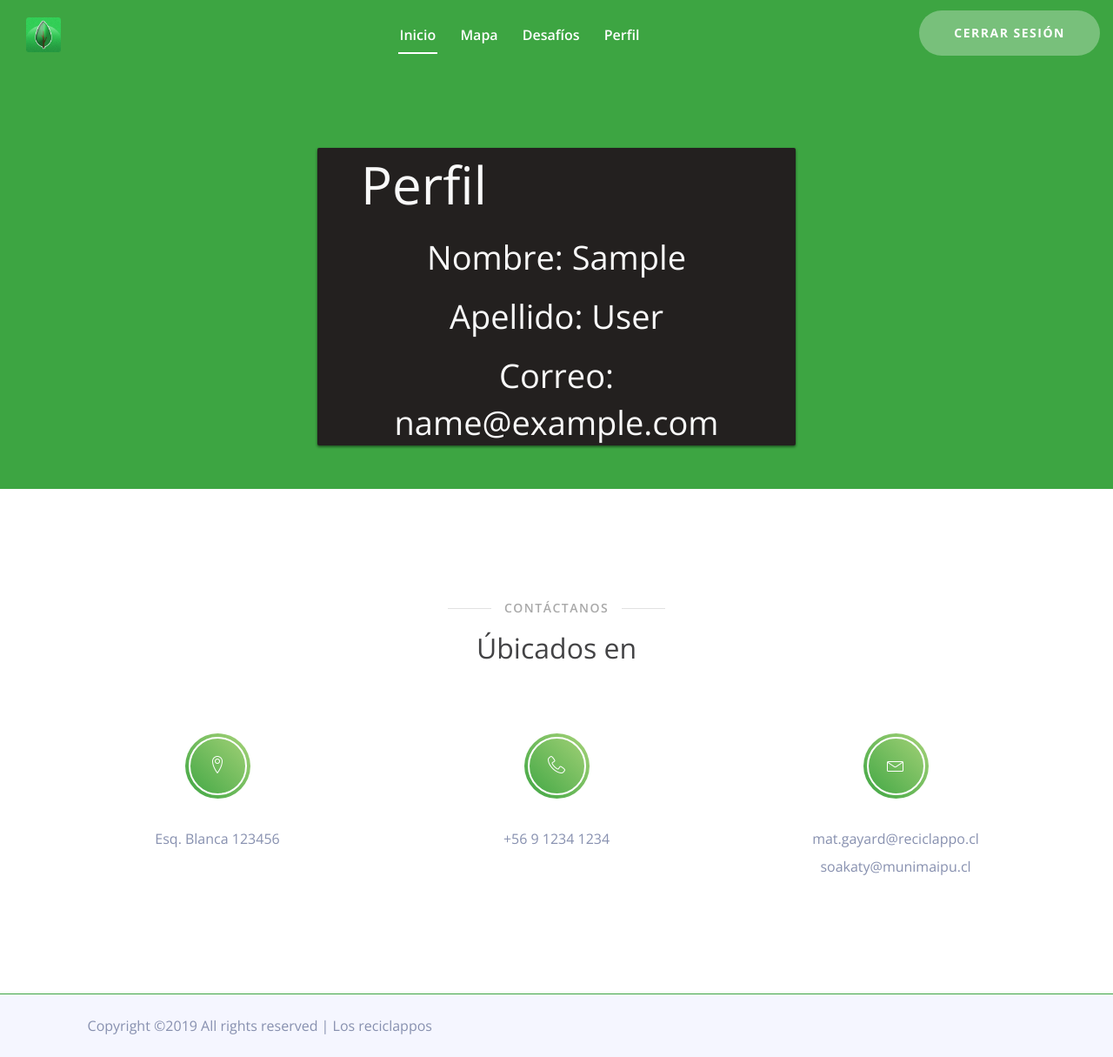
After one commit to maathiaas/Albatros, a Django app: page /users/profile/ in a window 1280 px wide. The commit adds this page. Shown: the whole page at 87% size. Run offline with Django 3.2, Linux system fonts and the light colour scheme; the visitor is signed in with stand-in values (Sample User, id 1); some libraries are stand-ins or nearby versions.

Commit message:
Se crea perfil parcial

```diff
--- a/users/templates/base.html
+++ b/users/templates/base.html
@@ -58,6 +58,7 @@
             </div>
             <div class="collapse navbar-collapse" id="primary_menu">
                 <ul class="nav navbar-nav mainmenu">
+                    <!--li class="active"><a href="#">Bienvenido {{ user.username }}</a></li>-->
                     <li class="active"><a href="{% url 'home' %}">Inicio</a></li>
                     {% if user.is_anonymous %}
                     <li><a href="#about_page">Objetivo</a></li>
@@ -68,7 +69,7 @@
                     {% if user.is_authenticated %}
                     <li><a href="#">Mapa</a></li>
                     <li><a href="#">Desafíos</a></li>
-                    <li><a href="#">Perfil</a></li>
+                    <li><a href="{% url 'profile' %}">Perfil</a></li>
                     {% endif %}
                 </ul>
 
--- a/users/templates/home.html
+++ b/users/templates/home.html
@@ -15,13 +15,13 @@
                     </div>
                     <div class="col-xs-12 col-md-7">
                         <div class="space-80 hidden-xs"></div>
+                        <h1 class="wow fadeInUp" data-wow-delay="0.4s">Bienvenido {{ user.first_name }}</h1>
                         <h1 class="wow fadeInUp" data-wow-delay="0.4s">Comienza a reciclar ahora!</h1>
                         <div class="space-20"></div>
                         <div class="desc wow fadeInUp" data-wow-delay="0.6s">
                             <p>Con Reciclappo te ayudamos a encontrar dónde reciclar.</p>
                         </div>
                         <div class="space-20"></div>
-
                         {% if user.is_anonymous %}
                         <a href="{% url 'signup' %}" class="bttn-white wow fadeInUp" data-wow-delay="0.8s"><i class="lnr lnr-download"></i>Registrate</a>
                         {% endif %}
--- /dev/null
+++ b/users/templates/profile.html
@@ -0,0 +1,21 @@
+{% extends 'base.html' %}
+{% load static %}
+
+{% block title %}Perfil{% endblock %}
+
+
+{% block content %}
+
+<header class="feature-area section-padding-top" id="features_page">
+    <div class="container">
+        <div class="contenedor-form" id="formInicio d-none">
+            <div class="container-log">
+                    <h1>Perfil</h1>
+                    <h2>Nombre: {{ user.first_name}}</h2>
+                    <h2>Apellido: {{ user.last_name}}</h2>
+                    <h2>Correo: {{ user.email}}</h2>
+            </div>
+        </div>
+    </div>
+</header>
+{% endblock %}
--- a/users/urls.py
+++ b/users/urls.py
@@ -4,4 +4,5 @@ from . import views
 
 urlpatterns = [
     path('signup/', views.SignUp, name='signup'),
+    path('profile/', views.Profile, name='profile'),
 ]
--- a/users/views.py
+++ b/users/views.py
@@ -1,10 +1,7 @@
-# users/views.py
-from django.urls import reverse_lazy
-from django.views import generic
 from .forms import CustomUserCreationForm
 from django.contrib.auth import authenticate
-
 from django.shortcuts import redirect, render
+from django.contrib.auth.decorators import login_required
 
 
 def SignUp(request):
@@ -16,7 +13,11 @@ def SignUp(request):
             raw_password = form.cleaned_data.get('password1')
             user = authenticate(username=username, password=raw_password)
             #login(request, user)
-            return redirect('home')
+            return redirect('login')
     else:
         form = CustomUserCreationForm()
     return render(request, 'signup.html', {'form': form})
+
+@login_required
+def Profile(request):
+    return render(request,'profile.html')
```
Also changed, not shown: users/forms.py (line endings or trailing spaces), 7 other files.
